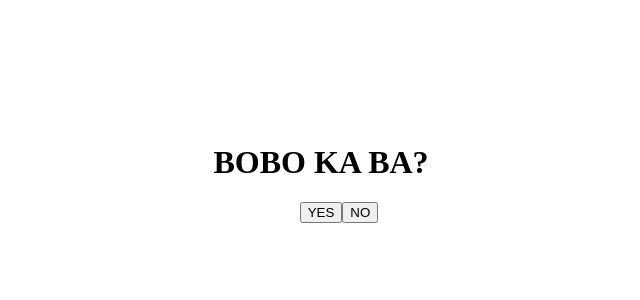
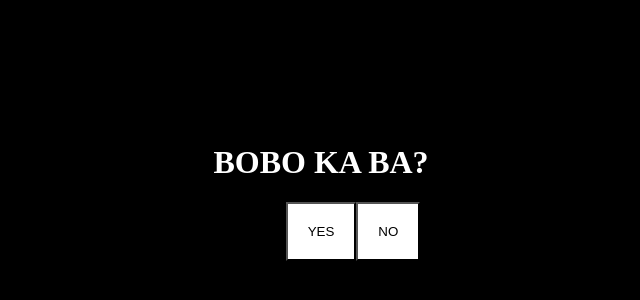
Before and after one commit to ThinOfficial/ThinOfficial.github.io, a plain HTML site: page index.html in a window 1280 px wide. Shown: the part 156-456 px from the top of the page, without its empty margins (319-959 px from the left). Drawn offline with Linux system fonts and the light colour scheme.

Commit message:
Update index.html

```diff
--- a/index.html
+++ b/index.html
@@ -14,6 +14,17 @@
             }
             #noButton{
                 position: absolute;
+            }
+            button{
+                padding: 20px;
+                background-color: white;
+                color: black;
+            }
+            *{
+                align-items: center;
+                justify-content: center;
+                background-color: black;
+                color: white;
             }
         </style>
 
```
